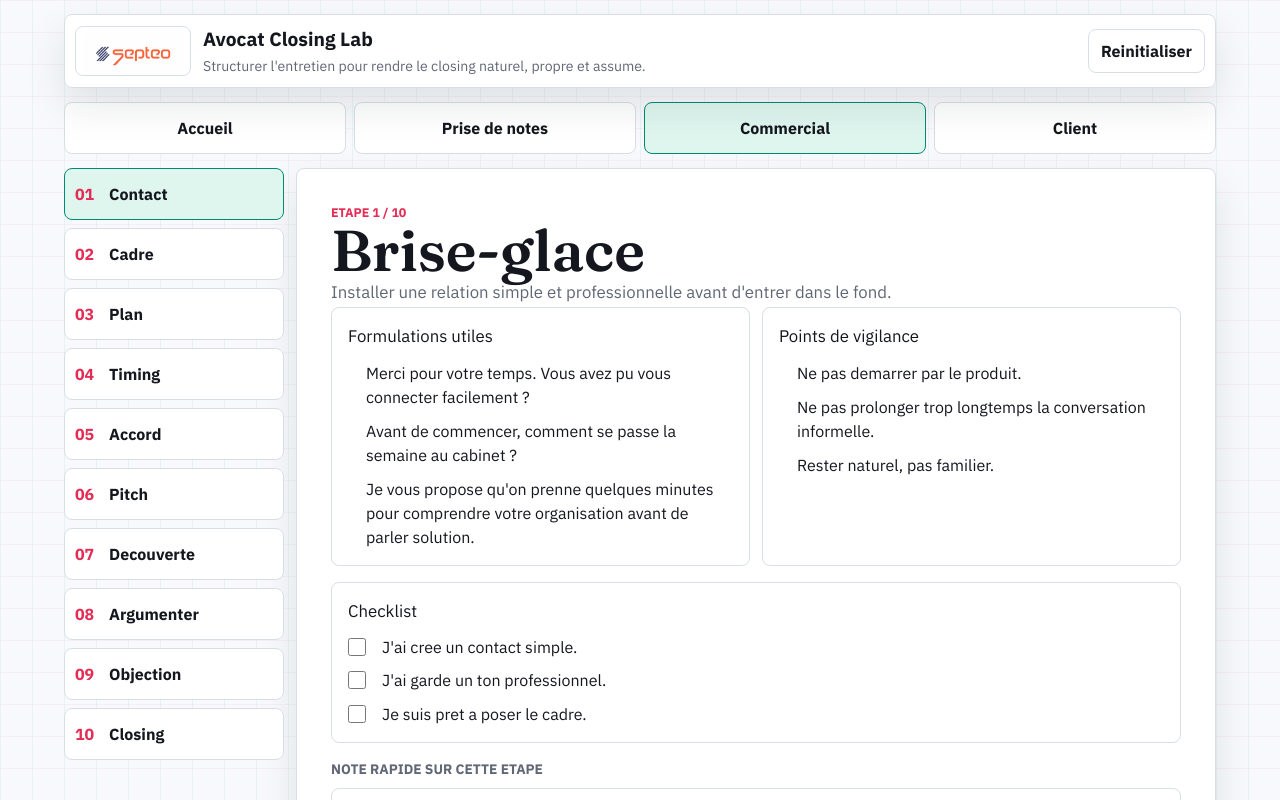
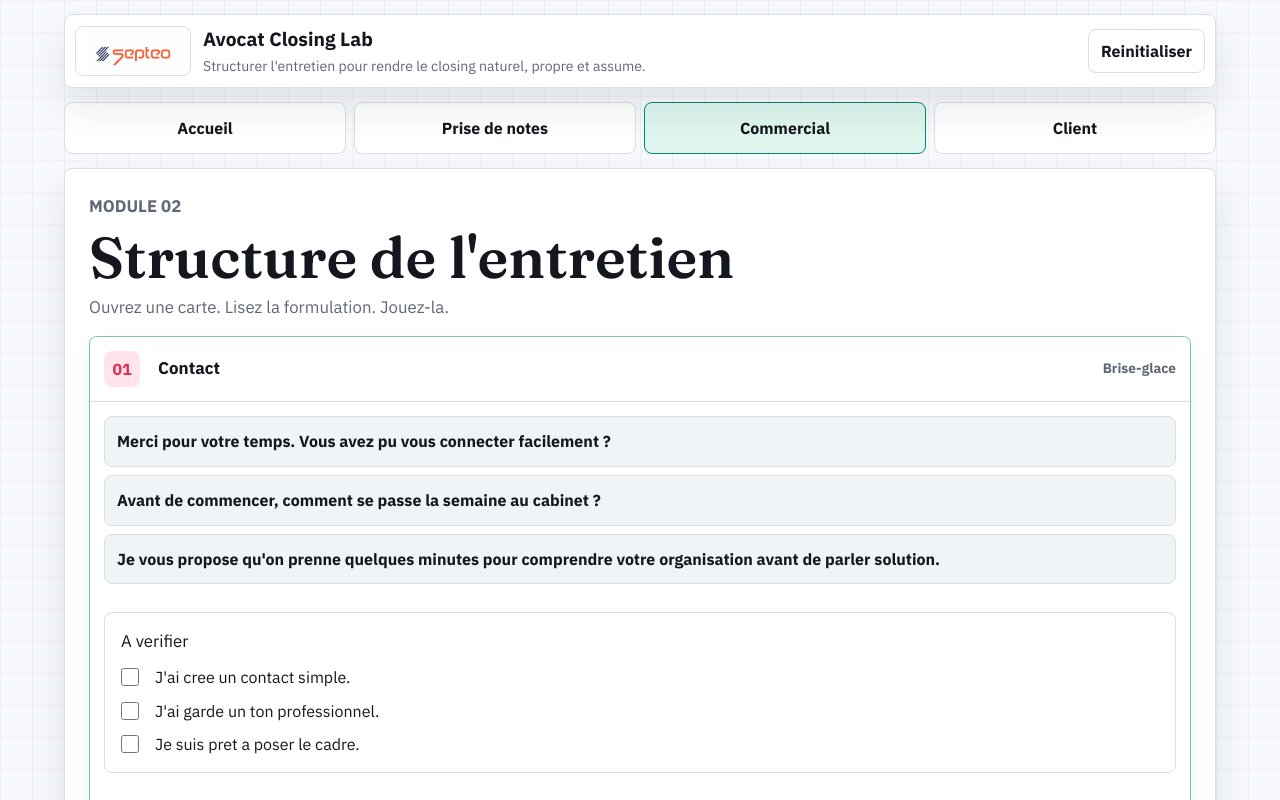
Before and after one commit to Lofp34/Septeo_avocats_appli_closing, a Next.js app: page / in a window 1280 px wide. Both pictures are taken after a click on the button "Commercial". Shown: the top 800 px of the page. Built offline with nearby package versions, Linux system fonts and the light colour scheme.

Commit message:
Improve commercial accordion UX

```diff
--- a/src/app/globals.css
+++ b/src/app/globals.css
@@ -154,7 +154,6 @@ button:disabled {
 
 .module-tabs button,
 .action-grid button,
-.step-list button,
 .scenario-card {
   min-height: 52px;
   border: 1px solid var(--line);
@@ -170,14 +169,12 @@ button:disabled {
 
 .module-tabs button:hover,
 .action-grid button:hover,
-.step-list button:hover,
 .scenario-card:hover {
   transform: translateY(-1px);
   border-color: var(--green);
 }
 
 .module-tabs button.is-active,
-.step-list button.is-active,
 .scenario-card.is-active {
   border-color: var(--green);
   background: var(--green-soft);
@@ -192,7 +189,6 @@ button:disabled {
 
 .intro-panel,
 .workspace,
-.step-panel,
 .scenario-detail,
 .empty-state {
   border: 1px solid var(--line);
@@ -320,8 +316,7 @@ h3 {
 }
 
 .notes-grid,
-.detail-grid,
-.content-columns {
+.detail-grid {
   display: grid;
   grid-template-columns: repeat(2, minmax(0, 1fr));
   gap: 12px;
@@ -385,44 +380,7 @@ textarea:focus {
   color: var(--ink);
 }
 
-.commercial-layout {
-  display: grid;
-  grid-template-columns: 220px 1fr;
-  gap: 12px;
-  padding: 0;
-  background: transparent;
-  border: 0;
-  box-shadow: none;
-}
-
-.step-list {
-  position: sticky;
-  top: 100px;
-  display: grid;
-  gap: 8px;
-  align-self: start;
-}
-
-.step-list button {
-  display: grid;
-  grid-template-columns: 34px 1fr;
-  align-items: center;
-  padding: 10px;
-  text-align: left;
-}
-
-.step-list span {
-  color: var(--red);
-}
-
-.step-panel {
-  padding: clamp(16px, 4vw, 34px);
-}
-
-.content-columns section,
 .checklist-block,
-.script-box,
-.axis-card,
 .scenario-detail section,
 .response-bank article {
   border: 1px solid var(--line);
@@ -431,7 +389,6 @@ textarea:focus {
   padding: 16px;
 }
 
-.script-list,
 .detail-grid ul {
   display: grid;
   gap: 10px;
@@ -441,43 +398,210 @@ textarea:focus {
   line-height: 1.5;
 }
 
-.script-list.warning li::marker {
-  color: var(--red);
-}
-
-.discovery-zone,
 .checklist-block,
-.script-box,
 .step-note,
 .response-bank,
 .solutions-strip {
   margin-top: 16px;
 }
 
-.axis-grid {
-  display: grid;
-  grid-template-columns: repeat(2, minmax(0, 1fr));
-  gap: 12px;
+.commercial-workspace {
+  padding: clamp(14px, 3vw, 24px);
 }
 
-.axis-card {
+.compact-head {
+  margin-bottom: 14px;
+}
+
+.commercial-accordion {
   display: grid;
   gap: 10px;
 }
 
-.axis-card strong,
+.step-card {
+  overflow: hidden;
+  border: 1px solid var(--line);
+  border-radius: 8px;
+  background: #ffffff;
+  box-shadow: 0 10px 24px rgba(24, 31, 42, 0.06);
+}
+
+.step-card.is-open {
+  border-color: rgba(0, 138, 114, 0.52);
+}
+
+.step-card-button {
+  display: grid;
+  grid-template-columns: 44px 1fr auto;
+  gap: 10px;
+  align-items: center;
+  width: 100%;
+  min-height: 64px;
+  padding: 12px 14px;
+  border: 0;
+  background: var(--surface);
+  color: var(--ink);
+  text-align: left;
+}
+
+.step-card-button:hover {
+  background: var(--surface-strong);
+}
+
+.step-card-button span {
+  display: grid;
+  place-items: center;
+  width: 36px;
+  height: 36px;
+  border-radius: 8px;
+  background: var(--red-soft);
+  color: var(--red);
+  font-weight: 800;
+}
+
+.step-card-button strong {
+  overflow-wrap: anywhere;
+  font-size: 1.06rem;
+}
+
+.step-card-button small {
+  justify-self: end;
+  max-width: 28ch;
+  color: var(--muted);
+  font-size: 0.86rem;
+  font-weight: 700;
+  line-height: 1.25;
+  text-align: right;
+}
+
+.step-card-body {
+  display: grid;
+  gap: 12px;
+  padding: 0 14px 14px;
+  border-top: 1px solid var(--line);
+}
+
+.quick-script {
+  display: grid;
+  gap: 8px;
+  padding-top: 14px;
+}
+
+.quick-script p,
+.opening-question p,
+.theme-questions span,
+.scenario-detail p,
+.response-bank p {
+  margin: 0;
+  line-height: 1.55;
+}
+
+.quick-script p,
+.opening-question,
+.theme-questions {
+  border: 1px solid var(--line);
+  border-radius: 8px;
+  background: var(--surface-strong);
+  padding: 12px;
+}
+
+.quick-script p {
+  color: var(--ink);
+  font-weight: 650;
+}
+
+.opening-question {
+  display: grid;
+  gap: 6px;
+  margin-top: 14px;
+  border-color: #bfe4d9;
+  background: var(--green-soft);
+}
+
+.opening-question strong {
+  color: #075647;
+  font-size: 0.78rem;
+  font-weight: 800;
+  text-transform: uppercase;
+}
+
+.opening-question p {
+  color: var(--ink);
+  font-size: 1.04rem;
+  font-weight: 800;
+}
+
+.theme-stack {
+  display: grid;
+  gap: 8px;
+}
+
+.theme-card {
+  overflow: hidden;
+  border: 1px solid var(--line);
+  border-radius: 8px;
+  background: #ffffff;
+}
+
+.theme-card.is-open {
+  border-color: rgba(228, 45, 84, 0.42);
+}
+
+.theme-card > button {
+  display: grid;
+  grid-template-columns: 1fr auto;
+  gap: 10px;
+  align-items: center;
+  width: 100%;
+  min-height: 56px;
+  padding: 12px;
+  border: 0;
+  background: #ffffff;
+  color: var(--ink);
+  text-align: left;
+}
+
+.theme-card > button:hover {
+  background: var(--red-soft);
+}
+
+.theme-card strong,
 .scenario-card strong,
 .response-bank strong {
   overflow-wrap: anywhere;
 }
 
-.axis-card p,
-.script-box p,
-.scenario-detail p,
-.response-bank p {
-  margin: 0;
+.theme-card > button span {
   color: var(--muted);
-  line-height: 1.55;
+  font-size: 0.78rem;
+  font-weight: 800;
+  text-transform: uppercase;
+}
+
+.theme-questions {
+  display: grid;
+  gap: 8px;
+  margin: 0 10px 10px;
+  background: #fff9fb;
+}
+
+.question-row {
+  display: grid;
+  grid-template-columns: 24px 1fr;
+  gap: 10px;
+  align-items: start;
+}
+
+.question-row input {
+  width: 18px;
+  min-height: 18px;
+  margin-top: 3px;
+  accent-color: var(--red);
+}
+
+.question-row span {
+  color: var(--ink);
+  font-weight: 650;
 }
 
 .check-line {
@@ -494,17 +618,6 @@ textarea:focus {
   min-height: 18px;
   margin-top: 2px;
   accent-color: var(--green);
-}
-
-.script-box {
-  background: var(--yellow-soft);
-  border-color: #efd36e;
-}
-
-.script-box ol {
-  margin: 12px 0 0;
-  padding-left: 20px;
-  line-height: 1.55;
 }
 
 .scenario-grid {
@@ -599,11 +712,8 @@ textarea:focus {
   }
 
   .home-grid,
-  .commercial-layout,
   .notes-grid,
   .detail-grid,
-  .content-columns,
-  .axis-grid,
   .scenario-grid,
   .response-bank > div {
     grid-template-columns: 1fr;
@@ -617,9 +727,15 @@ textarea:focus {
     grid-template-columns: 1fr;
   }
 
-  .step-list {
-    position: static;
-    grid-template-columns: repeat(2, 1fr);
+  .step-card-button {
+    grid-template-columns: 44px 1fr;
+  }
+
+  .step-card-button small {
+    grid-column: 2;
+    justify-self: start;
+    max-width: 100%;
+    text-align: left;
   }
 
   .scenario-heading {
@@ -657,7 +773,25 @@ textarea:focus {
     min-height: 150px;
   }
 
-  .step-list {
+  .commercial-workspace {
+    padding: 12px;
+  }
+
+  .step-card-button {
+    min-height: 62px;
+    padding: 10px;
+  }
+
+  .step-card-body {
+    padding: 0 10px 10px;
+  }
+
+  .theme-card > button {
     grid-template-columns: 1fr;
+    gap: 4px;
+  }
+
+  .theme-card > button span {
+    justify-self: start;
   }
 }
--- a/src/app/page.tsx
+++ b/src/app/page.tsx
@@ -17,6 +17,7 @@ type AppState = {
   view: View;
   selectedCaseId: string;
   stepIndex: number;
+  activeDiscoveryAxisId: string;
   stepChecks: Record<string, boolean[]>;
   discoveryChecks: Record<string, Record<string, boolean[]>>;
   stepNotes: Record<string, string>;
@@ -29,6 +30,7 @@ const initialState = (): AppState => ({
   view: "home",
   selectedCaseId: "",
   stepIndex: 0,
+  activeDiscoveryAxisId: "",
   stepChecks: {},
   discoveryChecks: {},
   stepNotes: {},
@@ -50,6 +52,7 @@ function coerceState(value: unknown): AppState {
     selectedCaseId: partial.selectedCaseId || "",
     stepIndex:
       typeof partial.stepIndex === "number" ? partial.stepIndex : 0,
+    activeDiscoveryAxisId: partial.activeDiscoveryAxisId || "",
     stepChecks: partial.stepChecks || {},
     discoveryChecks: partial.discoveryChecks || {},
     stepNotes: partial.stepNotes || {},
@@ -179,6 +182,25 @@ export default function Home() {
     });
   }
 
+  function selectTrainingStep(index: number) {
+    setState((current) => ({
+      ...current,
+      stepIndex: index,
+      activeDiscoveryAxisId:
+        trainingSteps[index]?.id === "decouverte"
+          ? current.activeDiscoveryAxisId
+          : "",
+    }));
+  }
+
+  function toggleDiscoveryAxis(axisId: string) {
+    setState((current) => ({
+      ...current,
+      activeDiscoveryAxisId:
+        current.activeDiscoveryAxisId === axisId ? "" : axisId,
+    }));
+  }
+
   function updateStepNote(stepId: string, value: string) {
     setState((current) => ({
       ...current,
@@ -187,17 +209,6 @@ export default function Home() {
         [stepId]: value,
       },
     }));
-  }
-
-  function moveStep(direction: -1 | 1) {
-    setState((current) => ({
-      ...current,
-      stepIndex: Math.min(
-        Math.max(current.stepIndex + direction, 0),
-        trainingSteps.length - 1,
-      ),
-    }));
-    window.scrollTo({ top: 0, behavior: "smooth" });
   }
 
   function resetSession() {
@@ -476,153 +487,144 @@ export default function Home() {
       ) : null}
 
       {state.view === "commercial" ? (
-        <section className="workspace commercial-layout">
-          <aside className="step-list" aria-label="Etapes commerciales">
+        <section className="workspace commercial-workspace">
+          <div className="section-head compact-head">
+            <p className="eyebrow">Module 02</p>
+            <h2>Structure de l&apos;entretien</h2>
+            <p>Ouvrez une carte. Lisez la formulation. Jouez-la.</p>
+          </div>
+
+          <div className="commercial-accordion">
             {trainingSteps.map((step, index) => (
+              <article
+                key={step.id}
+                className={
+                  state.stepIndex === index
+                    ? "step-card is-open"
+                    : "step-card"
+                }
+              >
                 <button
-                key={step.id}
                   type="button"
-                className={state.stepIndex === index ? "is-active" : ""}
-                onClick={() => updateState({ stepIndex: index })}
+                  className="step-card-button"
+                  aria-expanded={state.stepIndex === index}
+                  onClick={() => selectTrainingStep(index)}
                 >
                   <span>{String(index + 1).padStart(2, "0")}</span>
-                {step.shortLabel}
+                  <strong>{step.shortLabel}</strong>
+                  <small>{step.title}</small>
                 </button>
-            ))}
-          </aside>
 
-          <article className="step-panel">
-            <div className="step-kicker">
-              Etape {state.stepIndex + 1} / {trainingSteps.length}
-            </div>
-            <h2>{currentStep.title}</h2>
-            <p className="lead">{currentStep.objective}</p>
-
-            <div className="content-columns">
-              <section>
-                <h3>Formulations utiles</h3>
-                <ul className="script-list">
-                  {currentStep.formulations.map((item) => (
-                    <li key={item}>{item}</li>
-                  ))}
-                </ul>
-              </section>
-              <section>
-                <h3>Points de vigilance</h3>
-                <ul className="script-list warning">
-                  {currentStep.watchouts.map((item) => (
-                    <li key={item}>{item}</li>
-                  ))}
-                </ul>
-              </section>
+                {state.stepIndex === index ? (
+                  <div className="step-card-body">
+                    {step.id === "decouverte" ? (
+                      <>
+                        <div className="opening-question">
+                          <strong>Question d&apos;ouverture</strong>
+                          <p>
+                            Parlez-moi de votre cabinet et de votre actualite.
+                          </p>
                         </div>
 
-            {currentStep.id === "decouverte" ? (
-              <section className="discovery-zone">
-                <h3>Axes de mini-decouverte Septeo</h3>
-                <div className="axis-grid">
-                  {discoveryAxes.map((axis) => (
-                    <article key={axis.id} className="axis-card">
+                        <div className="theme-stack">
+                          {discoveryAxes.map((axis) => {
+                            const isAxisOpen =
+                              state.activeDiscoveryAxisId === axis.id;
+
+                            return (
+                              <article
+                                key={axis.id}
+                                className={
+                                  isAxisOpen
+                                    ? "theme-card is-open"
+                                    : "theme-card"
+                                }
+                              >
+                                <button
+                                  type="button"
+                                  aria-expanded={isAxisOpen}
+                                  onClick={() => toggleDiscoveryAxis(axis.id)}
+                                >
                                   <strong>{axis.title}</strong>
-                      <p>{axis.intent}</p>
-                      {axis.questions.map((question, index) => (
-                        <label key={question} className="check-line">
+                                  <span>{isAxisOpen ? "Fermer" : "Ouvrir"}</span>
+                                </button>
+
+                                {isAxisOpen ? (
+                                  <div className="theme-questions">
+                                    {axis.questions.map((question, questionIndex) => (
+                                      <label
+                                        key={question}
+                                        className="question-row"
+                                      >
                                         <input
                                           type="checkbox"
                                           checked={Boolean(
-                              state.discoveryChecks.decouverte?.[axis.id]?.[
-                                index
-                              ],
+                                            state.discoveryChecks.decouverte?.[
+                                              axis.id
+                                            ]?.[questionIndex],
                                           )}
                                           onChange={() =>
-                              toggleDiscoveryCheck(axis.id, index)
+                                            toggleDiscoveryCheck(
+                                              axis.id,
+                                              questionIndex,
+                                            )
                                           }
                                         />
                                         <span>{question}</span>
                                       </label>
                                     ))}
+                                  </div>
+                                ) : null}
                               </article>
+                            );
+                          })}
+                        </div>
+                      </>
+                    ) : (
+                      <div className="quick-script">
+                        {step.formulations.map((item) => (
+                          <p key={item}>{item}</p>
                         ))}
                       </div>
-              </section>
-            ) : null}
+                    )}
 
-            {currentStep.id === "objection" ? (
-              <section className="script-box">
-                <h3>Objection a faire jouer</h3>
-                <p>
-                  &quot;C&apos;est interessant, mais ca represente quand meme un
-                  budget. J&apos;ai besoin d&apos;y reflechir.&quot;
-                </p>
-                <ol>
-                  <li>Accueillir : budget legitime.</li>
-                  <li>Isoler : hormis le budget, autre frein ?</li>
-                  <li>Revenir aux enjeux et consequences.</li>
-                  <li>Reengager vers une avancee.</li>
-                </ol>
-              </section>
-            ) : null}
-
-            {currentStep.id === "closing" ? (
-              <section className="script-box">
-                <h3>Closing de reengagement</h3>
-                <p>
-                  &quot;J&apos;ai plutot le sentiment que l&apos;essentiel est
-                  clarifie. Vous m&apos;avez dit que vous aviez tel enjeu, avec
-                  telle consequence, et que cette solution repondait bien au
-                  sujet. Pour moi, le vrai sujet maintenant, c&apos;est
-                  d&apos;avancer. Le 8, c&apos;est bon pour vous ?&quot;
-                </p>
-              </section>
-            ) : null}
-
-            <section className="checklist-block">
-              <h3>Checklist</h3>
-              {currentStep.checklist.map((item, index) => (
+                    <section className="checklist-block compact-checklist">
+                      <h3>A verifier</h3>
+                      {step.checklist.map((item, checklistIndex) => (
                         <label key={item} className="check-line">
                           <input
                             type="checkbox"
-                    checked={Boolean(state.stepChecks[currentStep.id]?.[index])}
-                    onChange={() => toggleStepCheck(currentStep.id, index)}
+                            checked={Boolean(
+                              state.stepChecks[step.id]?.[checklistIndex],
+                            )}
+                            onChange={() =>
+                              toggleStepCheck(step.id, checklistIndex)
+                            }
                           />
                           <span>{item}</span>
                         </label>
                       ))}
                     </section>
 
-            <label className="field-block step-note" htmlFor="step-note">
-              <span>Note rapide sur cette etape</span>
+                    <label
+                      className="field-block step-note"
+                      htmlFor={`step-note-${step.id}`}
+                    >
+                      <span>Note rapide</span>
                       <textarea
-                id="step-note"
-                value={state.stepNotes[currentStep.id] || ""}
-                placeholder="Verbatim client, angle a creuser, formulation a rejouer..."
+                        id={`step-note-${step.id}`}
+                        value={state.stepNotes[step.id] || ""}
+                        placeholder="Verbatim client, formulation a rejouer, angle a creuser..."
                         onChange={(event) =>
-                  updateStepNote(currentStep.id, event.target.value)
+                          updateStepNote(step.id, event.target.value)
                         }
                       />
                     </label>
-
-            <div className="button-row">
-              <button
-                type="button"
-                className="secondary"
-                onClick={() => moveStep(-1)}
-                disabled={state.stepIndex === 0}
-              >
-                Etape precedente
-              </button>
-              <button
-                type="button"
-                onClick={() => moveStep(1)}
-                disabled={state.stepIndex === trainingSteps.length - 1}
-              >
-                Etape suivante
-              </button>
-              <button type="button" onClick={() => openView("notes")}>
-                Noter le debrief
-              </button>
                   </div>
+                ) : null}
               </article>
+            ))}
+          </div>
         </section>
       ) : null}
 
```
Also changed, not shown: 1 other file (tests, documents, lock files or other folders). Lines whose indentation alone changed are shown as unchanged.
